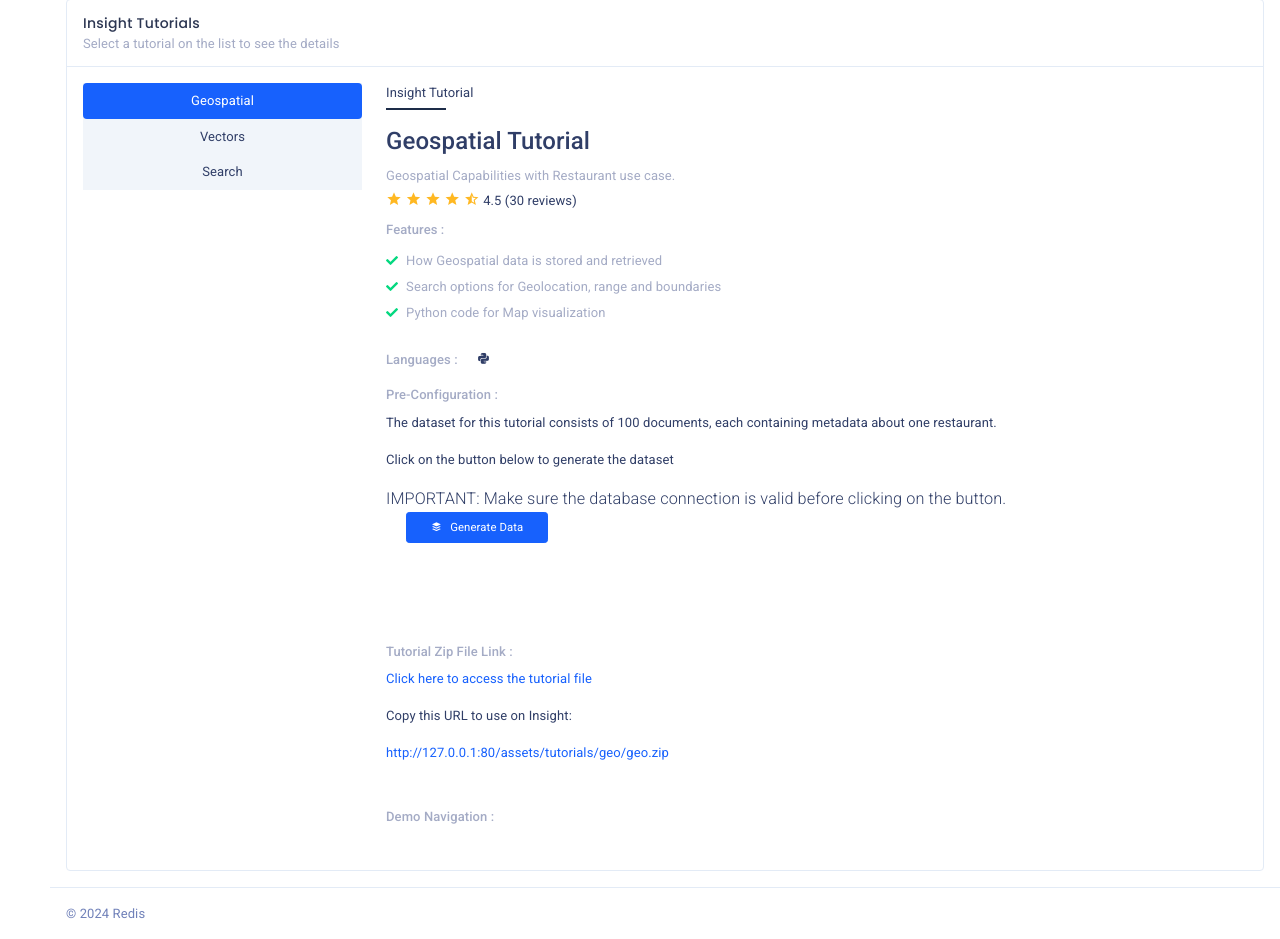
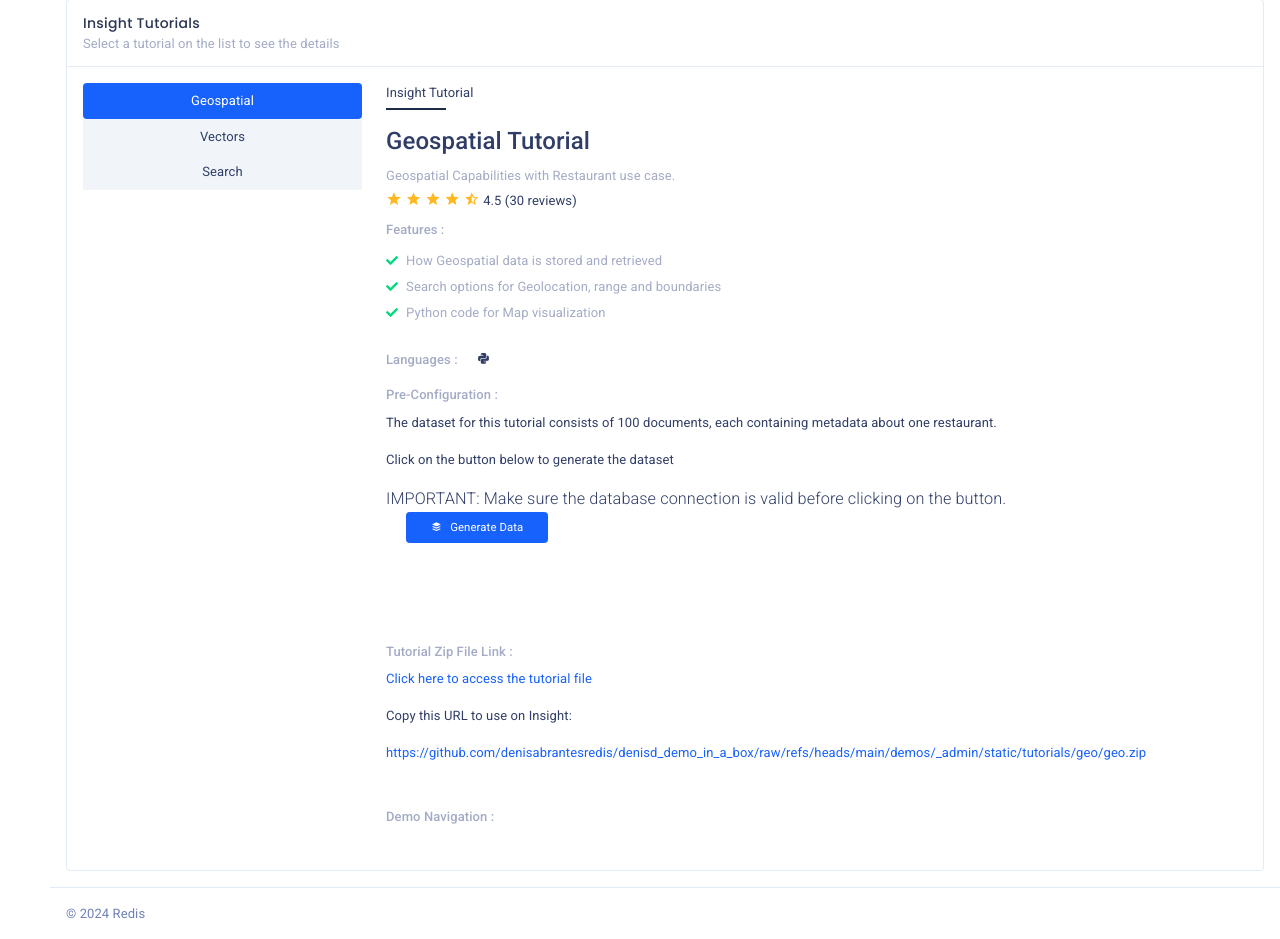
Before and after one commit to denisabrantesredis/denisd_demo_in_a_box, a Flask app: page /insight in a window 1280 px wide. Shown: the part 266-1205 px from the top of the page. Run offline with Flask 3, Linux system fonts and the light colour scheme; some libraries are stand-ins or nearby versions.

Commit message:
updated links

```diff
--- a/demos/_admin/home/templates/insight.html
+++ b/demos/_admin/home/templates/insight.html
@@ -152,12 +152,14 @@
 
                                                             <h6 class="text-muted font-13">Tutorial Zip File Link :</h6>
                                                             <p class="text-primary">
-                                                                <a href="../assets/tutorials/geo/geoset-tutorial/redis/working_with_geospatial.md" target="_new" class="text-primary">
+                                                                <a href="https://github.com/denisabrantesredis/denisd_demo_in_a_box/blob/main/demos/_admin/static/tutorials/geo/geoset-tutorial/redis/working_with_geospatial.md" target="_new" class="text-primary">
                                                                     Click here to access the tutorial file
                                                                 </a>
                                                             </p>
                                                             <p>Copy this URL to use on Insight:</p>
-                                                            <p class="text-primary">http://127.0.0.1:80/assets/tutorials/geo/geo.zip</p>
+                                                            <p class="text-primary">
+                                                                https://github.com/denisabrantesredis/denisd_demo_in_a_box/raw/refs/heads/main/demos/_admin/static/tutorials/geo/geo.zip
+                                                            </p>
                                                             <div class="form-check-inline ml-2">&nbsp;</div>
 
                                                             <h6 class="text-muted font-13">Demo Navigation :</h6>
```
Also changed, not shown: demos/_admin/static/tutorials/geo/geoset-tutorial/redis/working_with_geospatial.md (+2 -2 lines).
